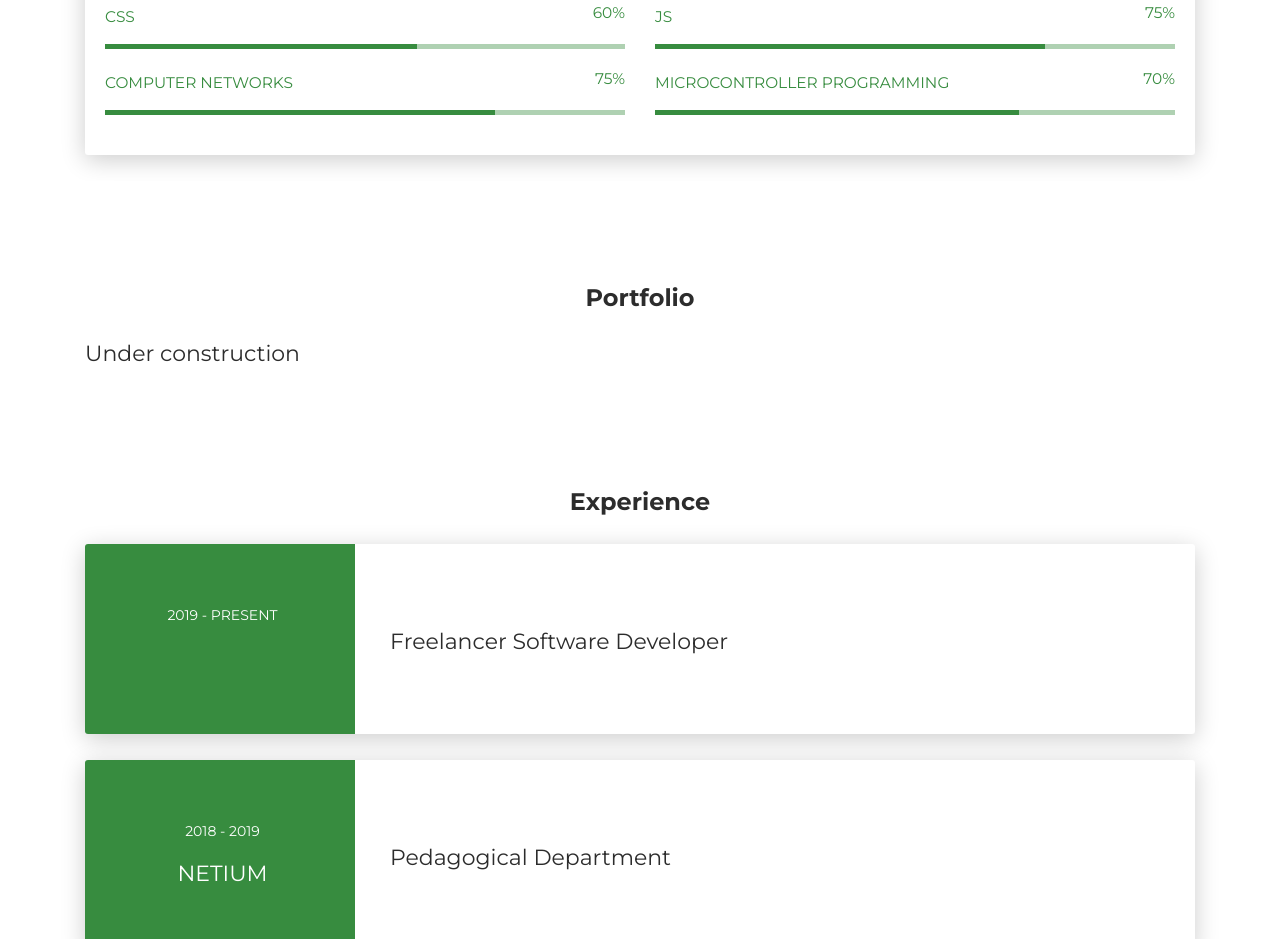
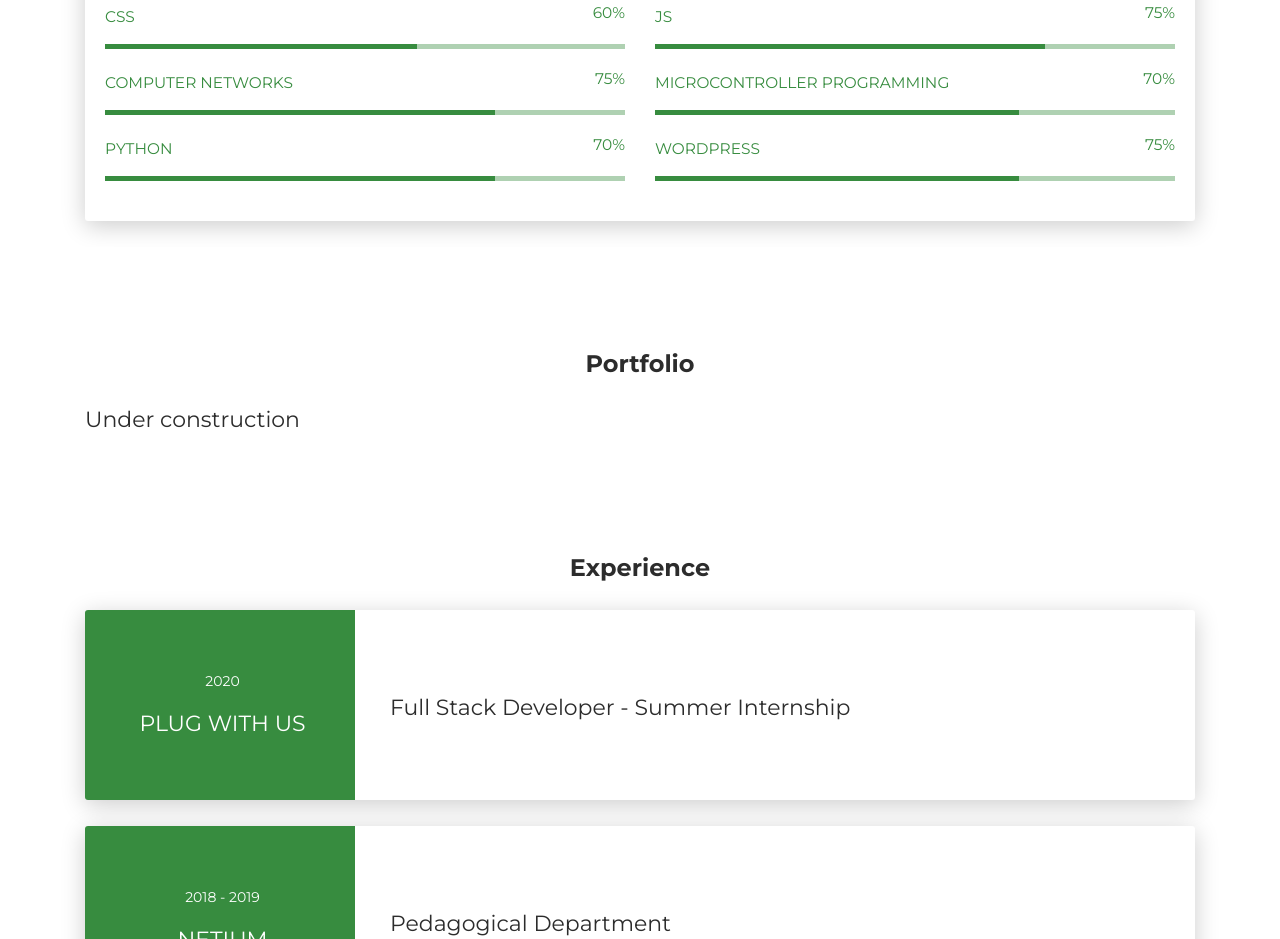
Before and after one commit to luispedroaraujo/luispedroaraujo.github.io, a plain HTML site: page index.html in a window 1280 px wide. Shown: the part 1279-2218 px from the top of the page. Drawn offline with Linux system fonts and the light colour scheme.

Commit message:
Update experience and skills

```diff
--- a/index.html
+++ b/index.html
@@ -410,6 +410,48 @@
                       </div>
                     </div>
                   </div>
+								</div>
+								<div class="row">
+                  <div class="col-md-6">
+                    <div class="progress-container progress-primary">
+                      <span class="progress-badge">Python</span>
+                      <div class="progress">
+                        <div
+                          class="progress-bar progress-bar-primary"
+                          data-aos="progress-full"
+                          data-aos-offset="10"
+                          data-aos-duration="2000"
+                          role="progressbar"
+                          aria-valuenow="60"
+                          aria-valuemin="0"
+                          aria-valuemax="100"
+                          style="width: 75%;"
+                        ></div>
+                        <span class="progress-value">70%</span>
+                      </div>
+                    </div>
+                  </div>
+                  <div class="col-md-6">
+                    <div class="progress-container progress-primary">
+                      <span class="progress-badge"
+                        >Wordpress</span
+                      >
+                      <div class="progress">
+                        <div
+                          class="progress-bar progress-bar-primary"
+                          data-aos="progress-full"
+                          data-aos-offset="10"
+                          data-aos-duration="2000"
+                          role="progressbar"
+                          aria-valuenow="60"
+                          aria-valuemin="0"
+                          aria-valuemax="100"
+                          style="width: 70%;"
+                        ></div>
+                        <span class="progress-value">75%</span>
+                      </div>
+                    </div>
+                  </div>
                 </div>
               </div>
             </div>
@@ -428,7 +470,7 @@
         <div class="section" id="experience">
           <div class="container cc-experience">
             <div class="h4 text-center mb-4 title">Experience</div>
-            <div class="card">
+						<div class="card">
               <div class="row">
                 <div
                   class="col-md-3 bg-primary"
@@ -437,8 +479,8 @@
                   data-aos-duration="500"
                 >
                   <div class="card-body cc-experience-header">
-                    <p>2019 - Present</p>
-                    <div class="h5"></div>
+                    <p>2020</p>
+                    <div class="h5">Plug With Us</div>
                   </div>
                 </div>
                 <div
@@ -449,7 +491,7 @@
                 >
                   <div class="card-body">
                     <br /><br /><br />
-                    <div class="h5">Freelancer Software Developer</div>
+                    <div class="h5">Full Stack Developer - Summer Internship</div>
                     <p></p>
                   </div>
                 </div>
```
